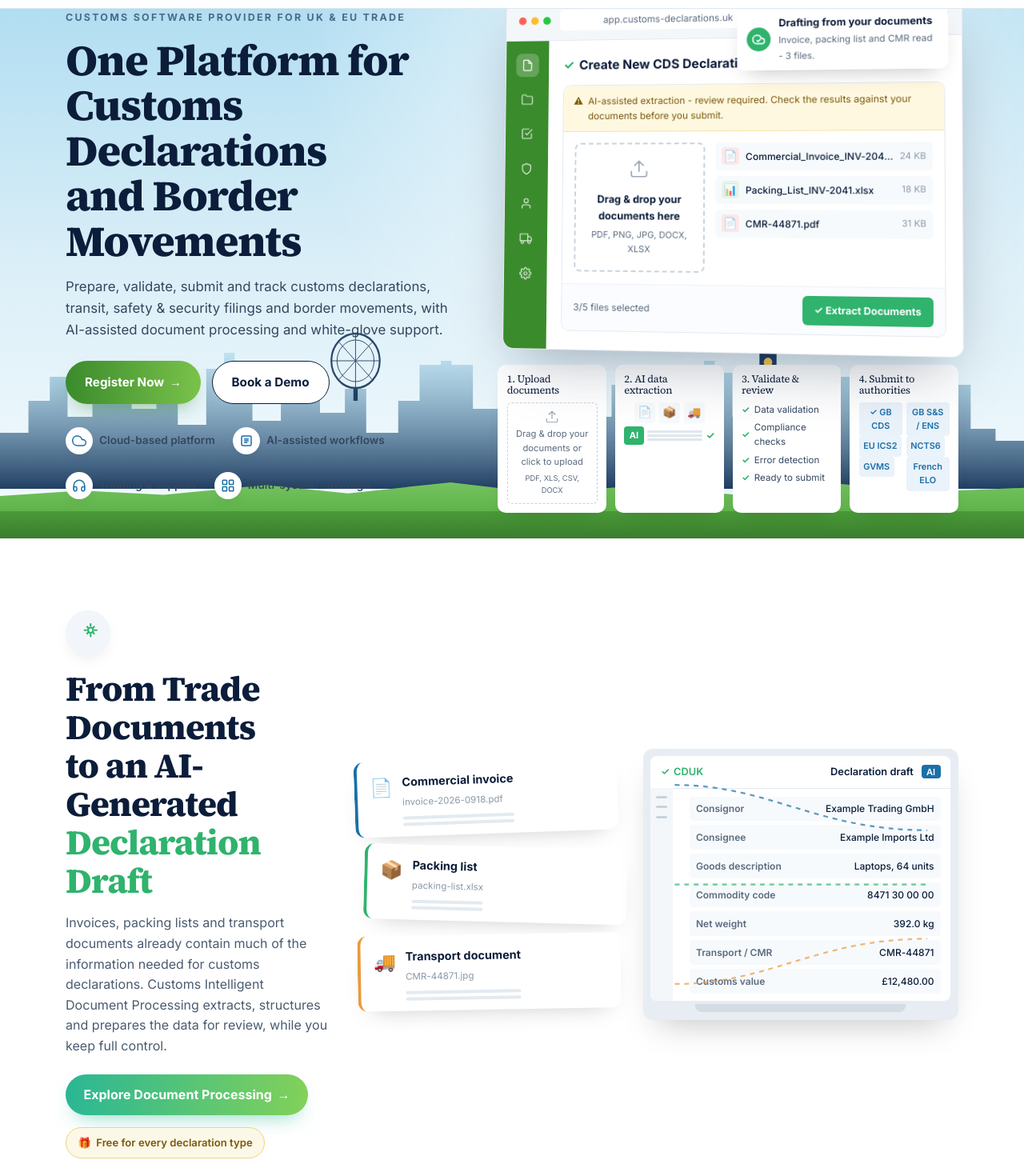
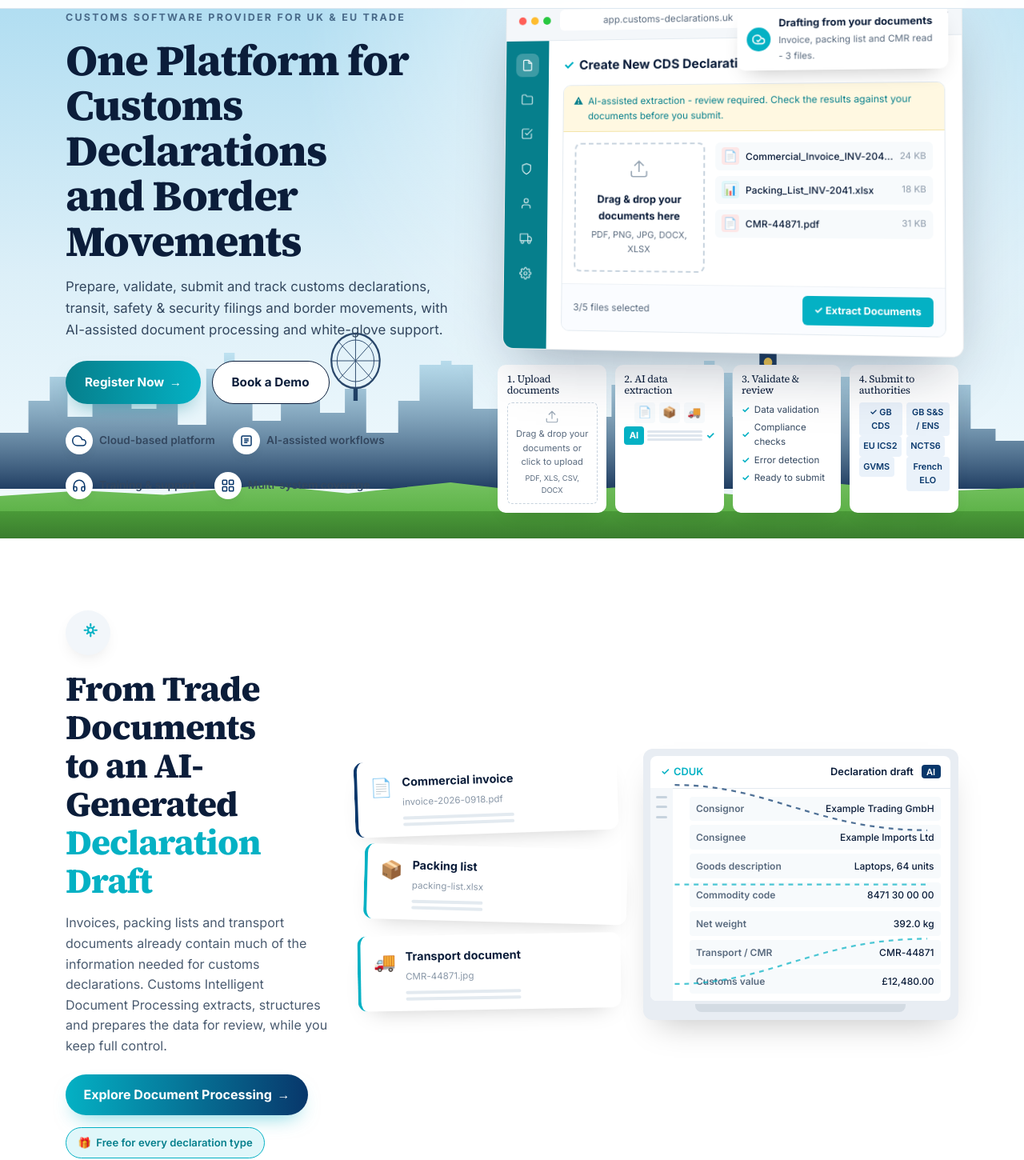
Before and after one commit to Bobby-gh/121customdirect, a Next.js app: page /121customsdirect in a window 1280 px wide. Shown: the part 61-1511 px from the top of the page at 80% size. Built offline with nearby package versions, Linux system fonts and the light colour scheme.

Commit message:
deployment

```diff
--- a/src/redesign.css
+++ b/src/redesign.css
@@ -3508,7 +3508,7 @@ img {
 }
 
 .hero-saas-title-green {
-  color: #3a8b2c;
+  color: #067F8C;
 }
 
 .hero-saas-sub {
@@ -3539,9 +3539,9 @@ img {
 }
 
 .hero-saas-btn-primary {
-  background: linear-gradient(90deg, #3a8b2c 0%, #7ac24a 100%);
+  background: linear-gradient(90deg, #067F8C 0%, #04B1C4 100%);
   color: #fff;
-  box-shadow: 0 12px 26px -12px rgba(58, 139, 44, 0.6);
+  box-shadow: 0 12px 26px -12px rgba(6, 127, 140, 0.6);
 }
 
 .hero-saas-btn-secondary {
@@ -3580,7 +3580,7 @@ img {
   align-items: center;
   justify-content: center;
   background: #fff;
-  color: #1b6fa8;
+  color: #08376B;
   box-shadow: 0 6px 16px -10px rgba(0, 0, 0, 0.25);
 }
 
@@ -3667,7 +3667,7 @@ img {
   width: 30px;
   height: 30px;
   border-radius: 50%;
-  background: #2fb36d;
+  background: #04B1C4;
   color: #fff;
   display: inline-flex;
   align-items: center;
@@ -3698,7 +3698,7 @@ img {
 }
 
 .hero-mockup-sidebar {
-  background: #3a8b2c;
+  background: #067F8C;
   display: flex;
   flex-direction: column;
   align-items: center;
@@ -3743,7 +3743,7 @@ img {
 }
 
 .hero-mockup-check {
-  color: #2fb36d;
+  color: #04B1C4;
 }
 
 .hero-mockup-card {
@@ -3755,7 +3755,7 @@ img {
 
 .hero-mockup-warning {
   background: #fff8e1;
-  color: #7a590b;
+  color: #067F8C;
   font-size: 0.75rem;
   padding: 0.6rem 0.8rem;
   border-bottom: 1px solid #f3e4a8;
@@ -3833,7 +3833,7 @@ img {
 }
 
 .file-icon-red { background: #fde7e7; }
-.file-icon-green { background: #e6f4ea; }
+.file-icon-green { background: #e0f7fa; }
 
 .file-name {
   flex: 1;
@@ -3865,7 +3865,7 @@ img {
 }
 
 .hero-mockup-extract {
-  background: #2fb36d;
+  background: #04B1C4;
   color: #fff;
   border: none;
   border-radius: 6px;
@@ -3936,7 +3936,7 @@ img {
 }
 
 .hero-step-ai {
-  background: #2fb36d;
+  background: #04B1C4;
   color: #fff;
   border-radius: 4px;
   padding: 0.15rem 0.4rem;
@@ -3959,7 +3959,7 @@ img {
 }
 
 .hero-step-check {
-  color: #2fb36d;
+  color: #04B1C4;
   font-weight: 700;
 }
 
@@ -3981,7 +3981,7 @@ img {
 }
 
 .hero-step-list span {
-  color: #2fb36d;
+  color: #04B1C4;
   font-weight: 700;
 }
 
@@ -3993,7 +3993,7 @@ img {
 
 .hero-step-submit button {
   background: #eaf2fa;
-  color: #1b6fa8;
+  color: #08376B;
   border: none;
   border-radius: 4px;
   padding: 0.25rem 0.35rem;
@@ -4024,7 +4024,7 @@ img {
   align-items: center;
   justify-content: center;
   margin-bottom: 1.2rem;
-  color: #2fb36d;
+  color: #04B1C4;
 }
 
 .docproc-badge svg {
@@ -4043,7 +4043,7 @@ img {
 }
 
 .docproc-title-green {
-  color: #2fb36d;
+  color: #04B1C4;
 }
 
 .docproc-sub {
@@ -4059,11 +4059,11 @@ img {
   gap: 0.4rem;
   padding: 0.8rem 1.4rem;
   border-radius: 999px;
-  background: linear-gradient(90deg, #2ab795 0%, #82d159 100%);
+  background: linear-gradient(90deg, #04B1C4 0%, #08376B 100%);
   color: #fff;
   font-weight: 700;
   text-decoration: none;
-  box-shadow: 0 12px 26px -12px rgba(42, 183, 149, 0.6);
+  box-shadow: 0 12px 26px -12px rgba(4, 177, 196, 0.6);
   margin-bottom: 0.9rem;
 }
 
@@ -4073,9 +4073,9 @@ img {
   gap: 0.4rem;
   padding: 0.5rem 0.9rem;
   border-radius: 999px;
-  background: #fcf8e8;
-  border: 1px solid #f3d27b;
-  color: #7a590b;
+  background: #e0f7fa;
+  border: 1px solid #04B1C4;
+  color: #067F8C;
   font-size: 0.82rem;
   font-weight: 600;
 }
@@ -4095,12 +4095,12 @@ img {
   display: flex;
   gap: 0.75rem;
   align-items: flex-start;
-  border-left: 4px solid #1b6fa8;
+  border-left: 4px solid #08376B;
   transform: rotate(-2deg);
 }
 
-.docproc-card-green { border-left-color: #2fb36d; transform: rotate(1.5deg) translateX(12px); }
-.docproc-card-orange { border-left-color: #e89b3c; transform: rotate(-1deg) translateX(4px); }
+.docproc-card-green { border-left-color: #04B1C4; transform: rotate(1.5deg) translateX(12px); }
+.docproc-card-orange { border-left-color: #04B1C4; transform: rotate(-1deg) translateX(4px); }
 
 .docproc-card-icon {
   font-size: 1.4rem;
@@ -4164,15 +4164,15 @@ img {
   display: flex;
   align-items: center;
   gap: 0.3rem;
-  color: #2fb36d;
+  color: #04B1C4;
 }
 
 .laptop-check {
-  color: #2fb36d;
+  color: #04B1C4;
 }
 
 .laptop-ai {
-  background: #1b6fa8;
+  background: #08376B;
   color: #fff;
   border-radius: 4px;
   padding: 0.1rem 0.4rem;
@@ -4253,9 +4253,9 @@ img {
   opacity: 0.7;
 }
 
-.docproc-line-blue { stroke: #1b6fa8; }
-.docproc-line-green { stroke: #2fb36d; }
-.docproc-line-orange { stroke: #e89b3c; }
+.docproc-line-blue { stroke: #08376B; }
+.docproc-line-green { stroke: #04B1C4; }
+.docproc-line-orange { stroke: #04B1C4; }
 
 /* ---------- Services SaaS ---------- */
 .services-saas {
@@ -4278,7 +4278,7 @@ img {
 }
 
 .services-saas-green {
-  color: #3a8b2c;
+  color: #067F8C;
 }
 
 .services-saas-sub {
@@ -4304,7 +4304,7 @@ img {
   width: 96px;
   height: 96px;
   border-radius: 50%;
-  background: #2fb36d;
+  background: #04B1C4;
   color: #fff;
   display: flex;
   align-items: center;
```
